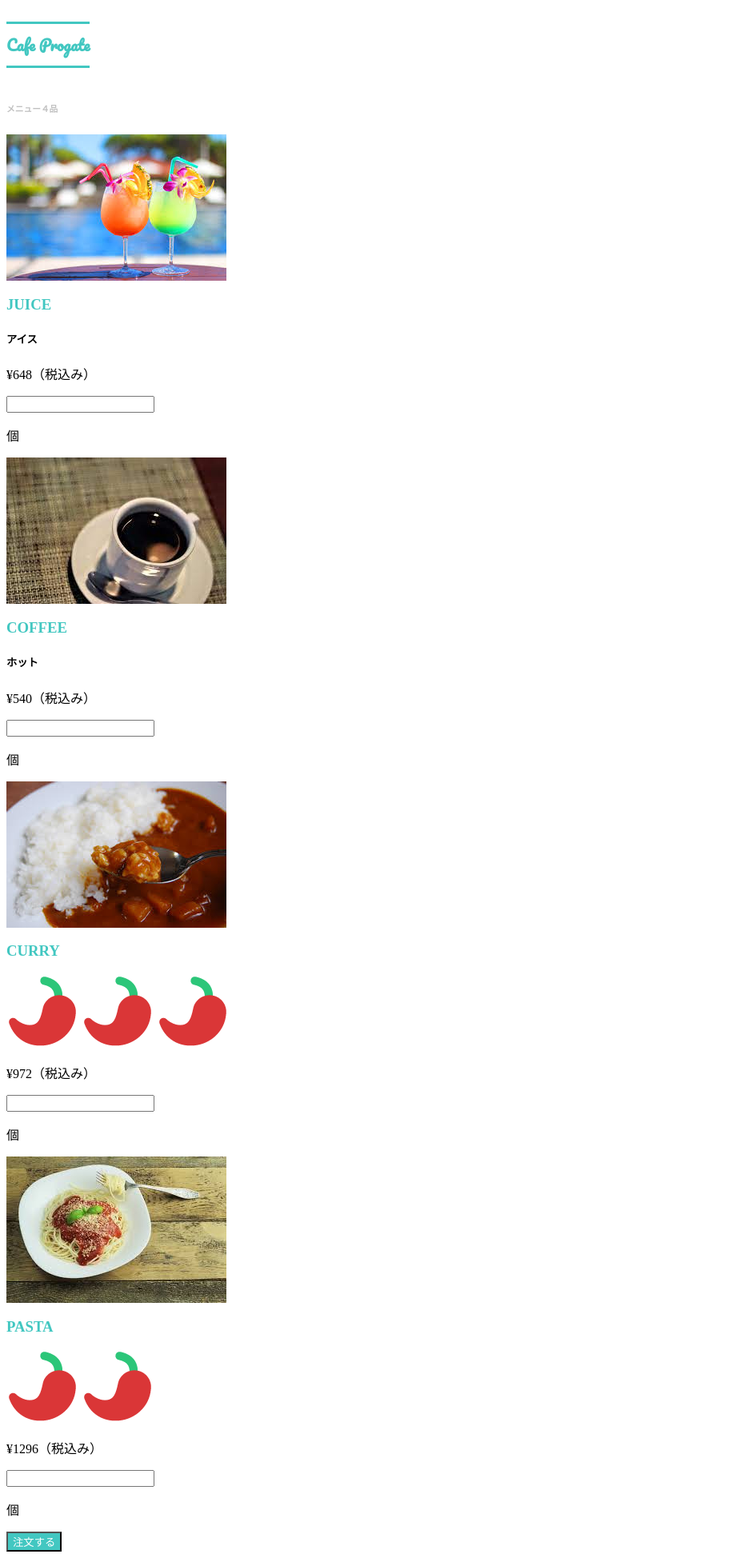
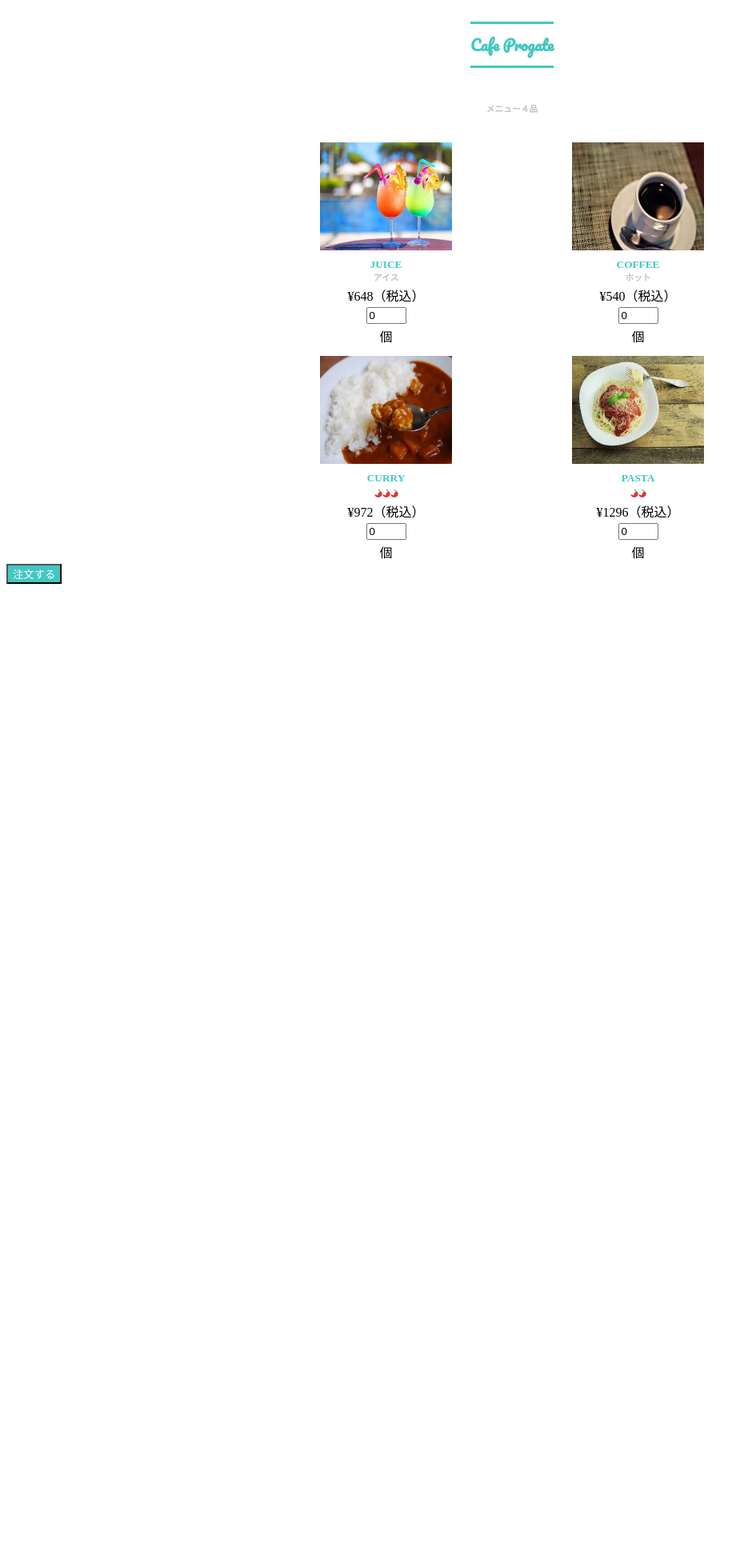
Before and after one commit to rinkokikuchi/cafe_progate, a PHP site: page / in a window 1280 px wide. Shown: the whole page at 80% size, without its empty margins (0-935 px from the left). After the commit the page ends 730 px from the top, so only its background shows below. Run offline with PHP 8.4, Linux system fonts and the light colour scheme.

Commit message:
5/22 toppage

```diff
--- a/index.php
+++ b/index.php
@@ -21,44 +21,45 @@
         </header>
 
         <div class = "main">
-            <div class = "menu">
-                <img src = "img/juice.jpg">
-                <h3>JUICE</h3>
-                <h5>アイス</h5>
-                <p>¥648（税込み）</p>
-                <input>
+            <div class = "menu_juice">
+                <img src = "img/juice.jpg" class = "menu_jpg">
+                <h5>JUICE</h5>
+                <h6>アイス</h6>
+                <p>¥648（税込）</p>
+                <input type ="text" class ="num" value ="0">
                 <p>個</p>
             </div>
-            <div class = "menu">
-                <img src = "img/coffee.jpg">
-                <h3>COFFEE</h3>
-                <h5>ホット</h5>
-                <p>¥540（税込み）</p>
-                <input>
+            <div class = "menu_coffee">
+                <img src = "img/coffee.jpg" class = "menu_jpg">
+                <h5>COFFEE</h5>
+                <h6>ホット</h6>
+                <p>¥540（税込）</p>
+                <input type ="text" class ="num" value ="0">
                 <p>個</p>
             </div>
-            <div class = "menu">
-                <img src = "img/curry.jpg">
-                <h3>CURRY</h3>
-                <img src = "img/chilli.png">
-                <img src = "img/chilli.png">
-                <img src = "img/chilli.png">
-                <p>¥972（税込み）</p>
-                <input>
+            <div class = "menu_curry">
+                <img src = "img/curry.jpg" class = "menu_jpg">
+                <h5>CURRY</h5>
+                <img src = "img/chilli.png" class="chilli">
+                <img src = "img/chilli.png" class="chilli">
+                <img src = "img/chilli.png" class="chilli">
+                <p>¥972（税込）</p>
+                <input type ="text" class ="num" value ="0">
                 <p>個</p>
             </div>
-            <div class = "menu">
-                <img src = "img/pasta.jpg">
-                <h3>PASTA</h3>
-                <img src = "img/chilli.png">
-                <img src = "img/chilli.png">
-                <p>¥1296（税込み）</p>
-                <input>
+            <div class = "menu_pasta">
+                <img src = "img/pasta.jpg" class = "menu_jpg">
+                <h5>PASTA</h5>
+                <img src = "img/chilli.png" class="chilli">
+                <img src = "img/chilli.png" class="chilli">
+                <p>¥1296（税込）</p>
+                <input type ="text" class ="num" value ="0">
                 <p>個</p>
             </div>
+        </div>
+        <div class = "menus">
             <div class = "order_btn">
             <input type = "submit" value = "注文する" class = "btn">
-            </div>
         </div>
     </body>
 </html>
--- a/style.css
+++ b/style.css
@@ -8,13 +8,36 @@
     padding-bottom:10px;
 }
 
+.title{
+    text-align:center;
+    /*ブロック要素を中央揃え*/
+}
 
 .title h6{
     color :#c0c0c0;
 }
 
-.menu h3{
+.main{
+    margin:auto;
+    text-align:center;
+    display:flex;
+    flex-wrap:wrap;
+    width:500px;
+    justify-content:space-between;
+}
+
+.main h5{
     color :#42c7c1;
+    margin:auto;
+}
+
+.main h6{
+    color :#c0c0c0;
+    margin:auto;
+}
+
+.main p{
+    margin:3px;
 }
 
 .btn{
@@ -22,6 +45,20 @@
     color :#fff;
 }
 
-.menu{
-    justify-content: center;
+
+.chilli{
+    height:10px;
+    width:10px;
+    margin:-2px;
+    padding-top:-2px;
 }
+
+.menu_jpg{
+    width:165px;
+    height:135px;
+    margin:10px;
+}
+
+.num{
+    width:50px;
+}
```
